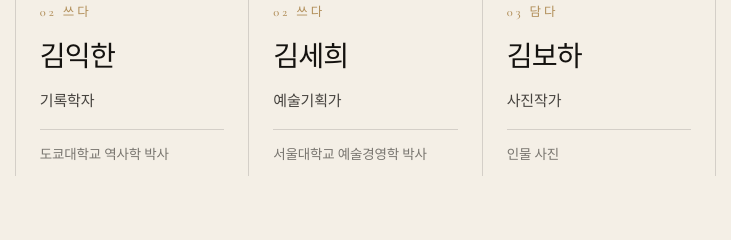
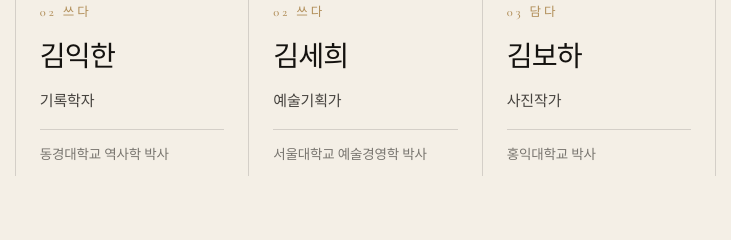
Before and after one commit to ranbaik/Hwang-Jae-Bock-s-Library, a plain HTML site: page dist/life-atelier/index.html in a window 1280 px wide. Shown: the part 5920-6160 px from the top of the page, 275-1006 px from the left. Drawn offline with nearby package versions, Linux system fonts and the light colour scheme.

Commit message:
전문가 학위 수정: 김익한 동경대학교 역사학 박사, 김보하 홍익대학교 박사
Co-Authored-By: Claude Opus 5.5 <noreply@anthropic.com>

```diff
--- a/dist/life-atelier/index.html
+++ b/dist/life-atelier/index.html
@@ -657,7 +657,7 @@
             <span class="label">02 쓰다</span>
             <h3>김익한</h3>
             <p class="role">기록학자</p>
-            <p class="cred">도쿄대학교 역사학 박사</p>
+            <p class="cred">동경대학교 역사학 박사</p>
           </li>
           <li data-reveal>
             <span class="mono" aria-hidden="true">김</span>
@@ -671,7 +671,7 @@
             <span class="label">03 담다</span>
             <h3>김보하</h3>
             <p class="role">사진작가</p>
-            <p class="cred">인물 사진</p>
+            <p class="cred">홍익대학교 박사</p>
           </li>
           <li data-reveal>
             <span class="mono" aria-hidden="true">백</span>
```
